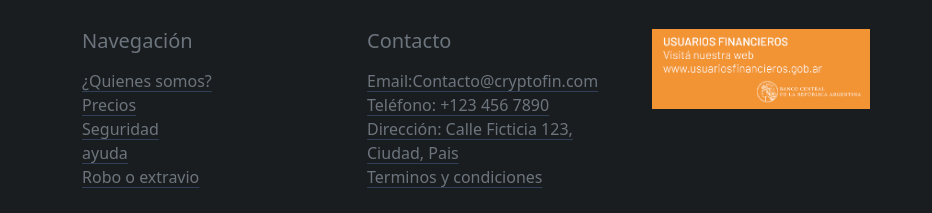
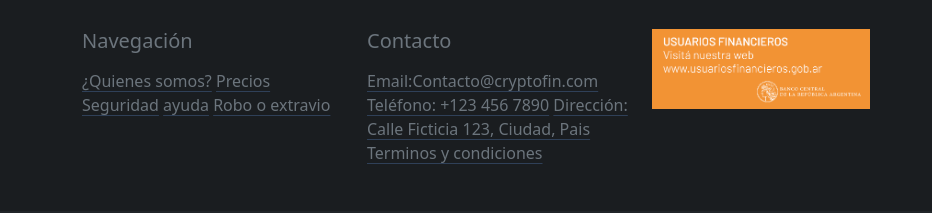
Before and after one commit to santinohamada/rollingCryptofin, a plain HTML site: page index.html in a window 1280 px wide. Shown: the part 1741-1954 px from the top of the page, 0-932 px from the left. Drawn offline with Linux system fonts and the light colour scheme.

Commit message:
quite etiquetas p innecesarias

```diff
--- a/index.html
+++ b/index.html
@@ -318,66 +318,65 @@
         <article class="row">
           <div class=" col-md-7 col-lg-3 text-md-start">
             <h5 class="mb-3 link-secondary">Navegación</h5>
-            <p class="m-0">
+
               <a
                 class="link-offset-2 link-underline link-secondary link-underline-opacity-25"
                 href="#"
                 >¿Quienes somos?</a
               >
-            </p>
-            <p class="m-0">
+
+
               <a
                 class="link-offset-2 link-underline link-secondary link-underline-opacity-25"
                 href="#"
                 >Precios</a
               >
-            </p>
-            <p class="m-0">
+
+
               <a
                 class="link-offset-2 link-underline link-secondary link-underline-opacity-25"
                 href="#"
                 >Seguridad</a
               >
-            </p>
-            <p class="m-0">
+
               <a
                 class="link-offset-2 link-underline link-secondary link-underline-opacity-25"
                 href="#"
                 >ayuda</a
               >
-            </p>
-            <p class="mb-sm-0">
+
+
               <a
-                class="link-offset-2 link-underline link-secondary link-underline-opacity-25
+                class="link-offset-2 mb-sm-0 link-underline link-secondary link-underline-opacity-25
                 "
                 href="./pages/RoboOExtravio.html"
                 >Robo o extravio</a
               >
-            </p>
+
           </div>
           <div class=" col-md-5 col-lg-3 text-md-start ">
             <h5 class="mb-3 link-secondary">Contacto</h5>
-            <p class="m-0">
+
               <a
                 class="link-offset-2 link-underline link-secondary link-underline-opacity-25"
                 href="#"
                 >Email:Contacto@cryptofin.com</a
               >
-            </p>
-            <p class="m-0">
+
+
               <a
                 class="link-offset-2 link-underline link-secondary link-underline-opacity-25"
                 href="#"
                 >Teléfono: +123 456 7890</a
               >
-            </p>
-            <p class="m-0">
+
+
               <a
                 class="link-offset-2 link-underline link-secondary link-underline-opacity-25"
                 href="#"
                 >Dirección: Calle Ficticia 123, Ciudad, Pais</a
               >
-            </p>
+
             <p class="mb-sm-2">
               <a
                 class="link-offset-2 link-underline link-secondary link-underline-opacity-25"
```
